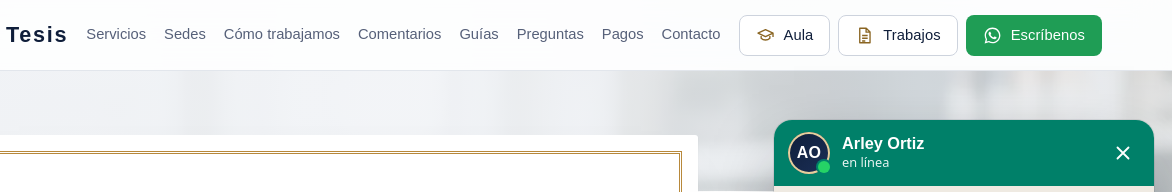
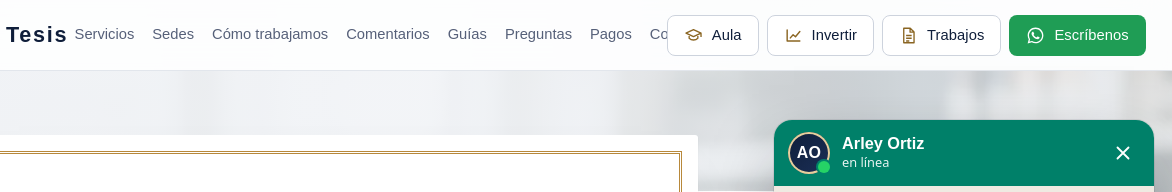
Before and after one commit to emindao-maker/tesis, a plain HTML site: page index.html in a window 1280 px wide. Shown: the top 192 px of the page, 108-1280 px from the left. Drawn offline with nearby package versions, Linux system fonts and the light colour scheme; no server answers.

Commit message:
Agrega botón Invertir al menú

```diff
--- a/index.html
+++ b/index.html
@@ -1087,6 +1087,7 @@ html:has(.cz-dlg[open]){overflow:hidden}
     <div class="top-actions">
     <button class="btn btn-menu" type="button" aria-haspopup="dialog" aria-controls="menu"><svg aria-hidden="true" viewBox="0 0 24 24"><path d="M4 7h16M4 12h16M4 17h10" fill="none" stroke="currentColor" stroke-width="1.8" stroke-linecap="round"/></svg><span>Índice</span></button>
     <a class="btn btn-aula" href="https://tesis.gnomio.com" target="_blank" rel="noopener noreferrer"><svg aria-hidden="true"><use href="#i-cap"/></svg><span class="lg">Aula virtual</span><span class="sm">Aula</span></a>
+    <a class="btn btn-works btn-inv" href="inversion.html" aria-label="Capital Investment: invierte en Tesis"><svg aria-hidden="true" viewBox="0 0 24 24" width="18" height="18"><path d="M4 19V5M4 19h16M8 15l3.5-4 3 2.5L20 7" fill="none" stroke="currentColor" stroke-width="1.8" stroke-linecap="round" stroke-linejoin="round"/></svg><span class="lg">Invertir</span><span class="sm">Invertir</span></a>
     <a class="btn btn-works" href="#trabajos"><svg aria-hidden="true"><use href="#i-doc"/></svg><span class="lg">Trabajos realizados</span><span class="sm">Trabajos</span></a>
     <a class="btn btn-wa" data-cz aria-haspopup="dialog" aria-controls="cz-dlg" href="https://wa.me/593985568519?text=Hola%2C%20quiero%20informaci%C3%B3n%20sobre%20la%20asesor%C3%ADa%20de%20Tesis." target="_blank" rel="noopener noreferrer">
       <svg aria-hidden="true"><use href="#i-wa"/></svg><span>Escríbenos</span>
```
